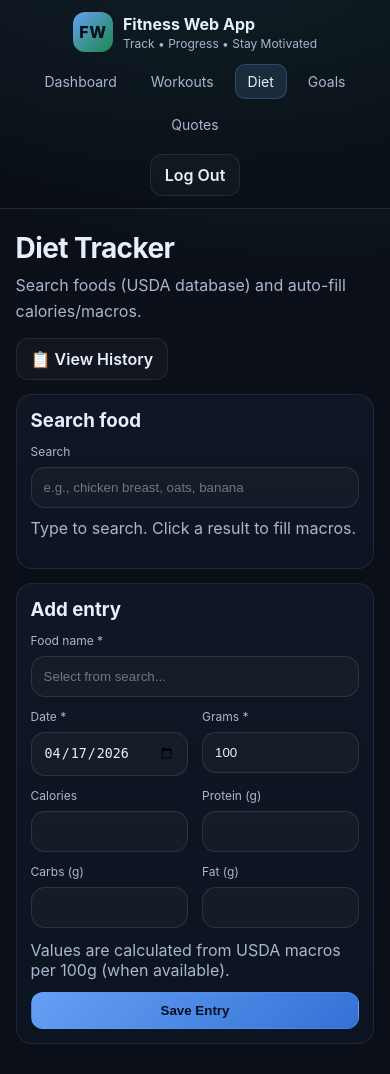
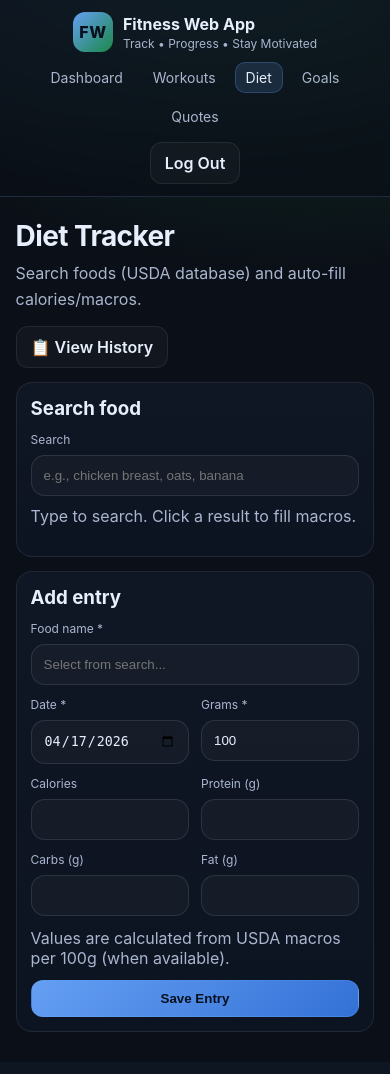
Before and after one commit to Dawud012/web-based-integrated-fitness-management-system, a Flask app: page /diet in a window 390 px wide. After the commit the page ends 1032 px from the top, so only its background shows below. Run offline with Flask 3, Linux system fonts and the light colour scheme; the visitor is signed in with stand-in values (Sample User, id 1).

Commit message:
Mobile CSS fix

```diff
--- a/static/css/style.css
+++ b/static/css/style.css
@@ -524,3 +524,32 @@ a{ color: inherit; text-decoration:none; }
     padding: 10px 14px;
   }
 }
+
+/* Mobile form fix */
+@media (max-width: 600px) {
+    .split {
+        flex-direction: column;
+        gap: 12px;
+    }
+
+    .split > * {
+        width: 100%;
+    }
+
+    .topbar__inner {
+        flex-direction: column;
+        gap: 10px;
+        padding: 12px;
+    }
+
+    .nav {
+        flex-wrap: wrap;
+        justify-content: center;
+        gap: 8px;
+    }
+
+    .nav__link {
+        font-size: 14px;
+        padding: 6px 10px;
+    }
+}
```
